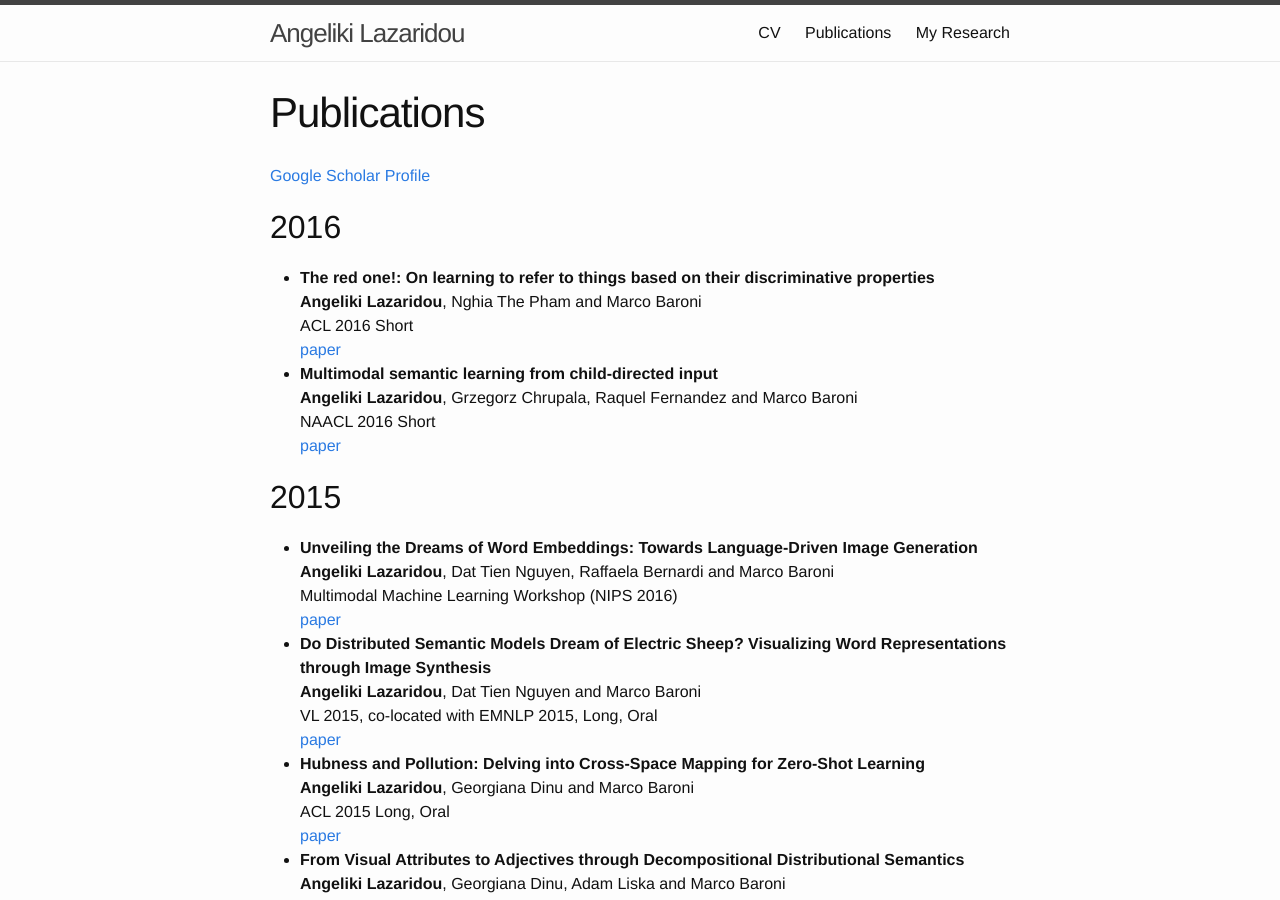
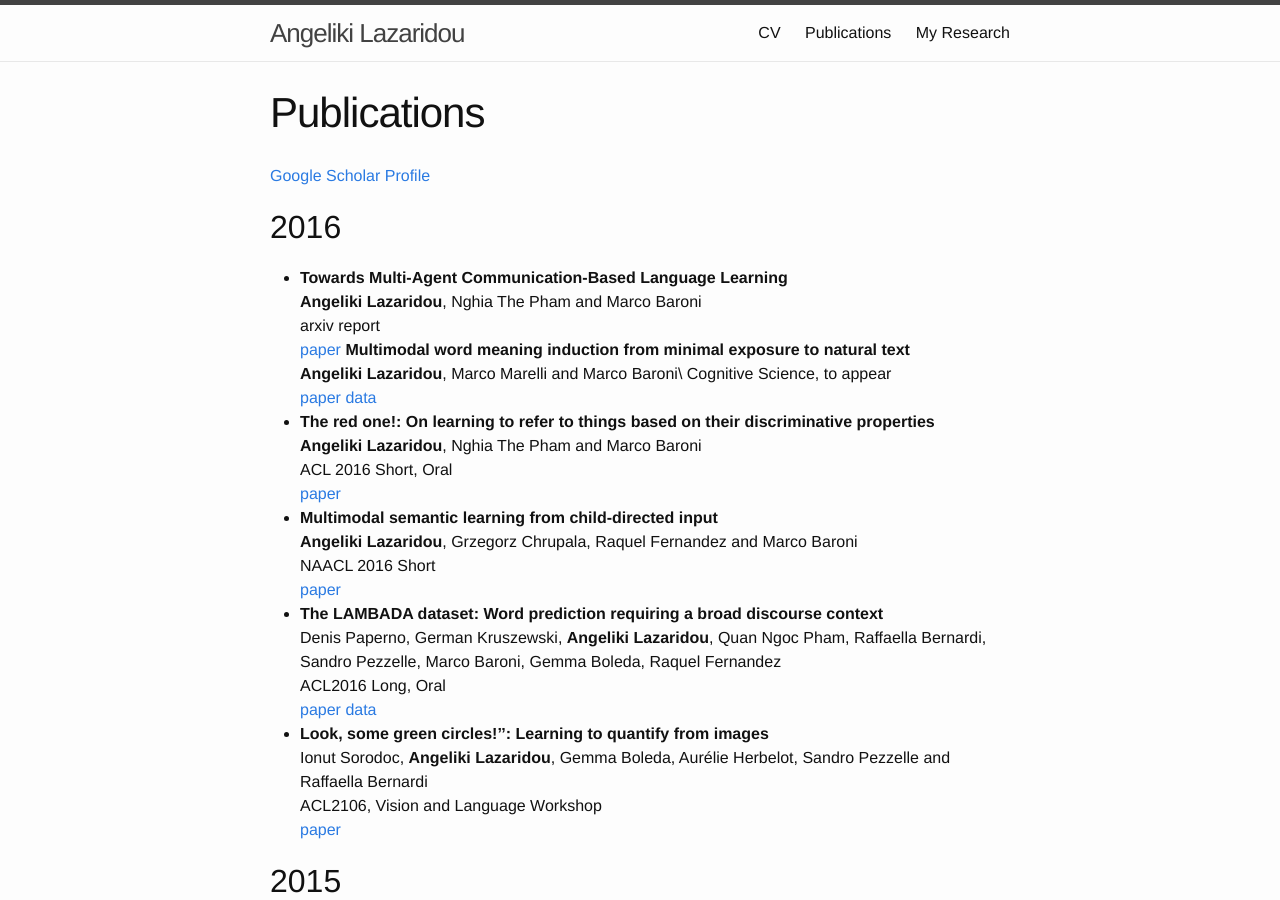
Before and after one commit to angelikilazaridou/angelikilazaridou.github.io, a Jekyll site: the page built from publications.md, in a window 1280 px wide and 900 px high. Built offline with Jekyll 4.4.1, drawn with Linux system fonts in a browser that asks for light colours.

Commit message:
adding publications

```diff
--- a/publications.md
+++ b/publications.md
@@ -8,14 +8,31 @@ permalink: /publications/
 
 2016
 ------------------
+* **Towards Multi-Agent Communication-Based Language Learning**\\
+**Angeliki Lazaridou**, Nghia The Pham and Marco Baroni\\
+arxiv report\\
+[paper](https://arxiv.org/abs/1605.07133)
+**Multimodal word meaning induction from minimal exposure to natural text**\\
+**Angeliki Lazaridou**, Marco Marelli and Marco Baroni\\
+Cognitive Science, to appear\\
+[paper](http://clic.cimec.unitn.it/marco/publications/lazaridou-et-al-chimeras-cogsci.pdf) [data](http://clic.cimec.unitn.it/Files/PublicData/chimeras.zip)
 * **The red one!: On learning to refer to things based on their discriminative properties**\\
 **Angeliki Lazaridou**, Nghia The Pham and Marco Baroni\\
-ACL 2016 Short\\
+ACL 2016 Short, Oral\\
 [paper](http://arxiv.org/abs/1603.02618)
 * **Multimodal semantic learning from child-directed input**\\
 **Angeliki Lazaridou**, Grzegorz Chrupala, Raquel Fernandez and Marco Baroni\\
 NAACL 2016 Short\\
 [paper](http://clic.cimec.unitn.it/marco/publications/lazaridou-etal-multimodal-learning-from-cdi-naacl2016.pdf)
+* **The LAMBADA dataset: Word prediction requiring a broad discourse context**\\
+Denis Paperno, German Kruszewski, **Angeliki Lazaridou**, Quan Ngoc Pham, Raffaella Bernardi, Sandro Pezzelle, Marco Baroni, Gemma Boleda, Raquel Fernandez\\
+ACL2016 Long, Oral\\
+[paper](https://www.aclweb.org/anthology/P/P16/P16-1144.pdf) [data](http://clic.cimec.unitn.it/lambada/)
+* **Look, some green circles!'': Learning to quantify from images**\\
+Ionut Sorodoc, **Angeliki Lazaridou**, Gemma Boleda, Aurélie Herbelot, Sandro Pezzelle and Raffaella Bernardi\\
+ACL2106, Vision and Language Workshop\\
+[paper](http://aurelieherbelot.net/wp-content/uploads/2016/06/sorodoc_etal.pdf)
+
 
 
 2015
```
